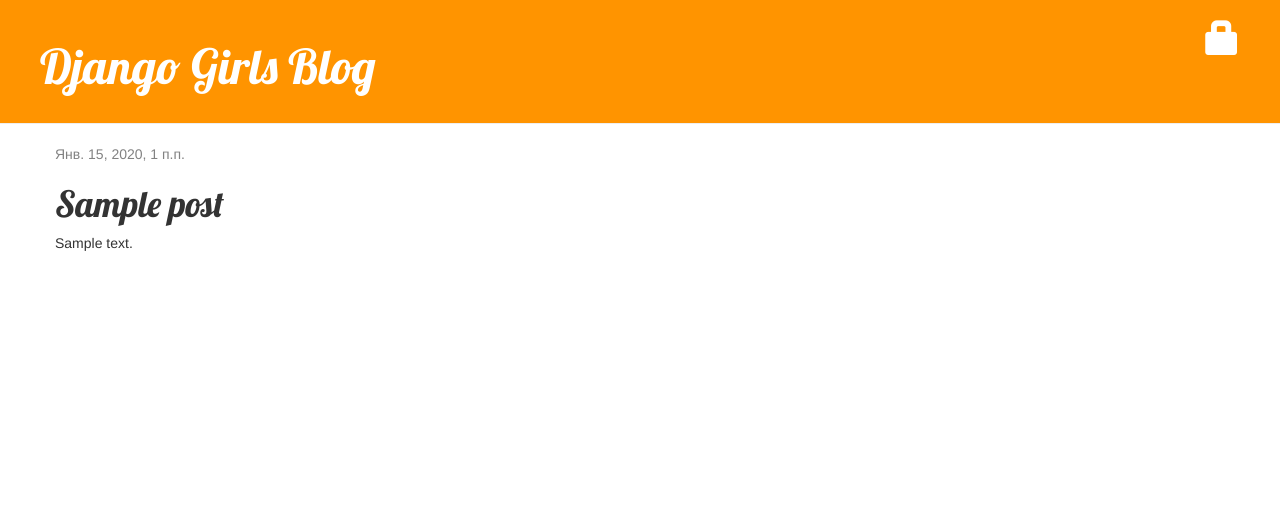
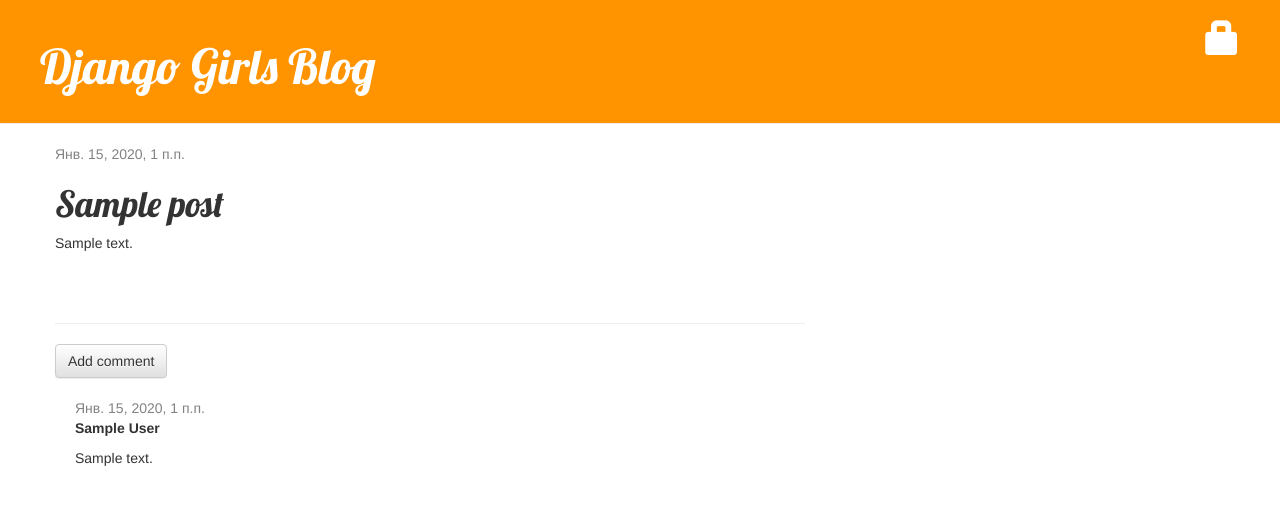
Before and after one commit to BloodJohn/DjangoGirls, a Django app: page /post/1/ in a window 1280 px wide. Shown: the top 505 px of the page. Run offline with Django 3.2, Linux system fonts and the light colour scheme; tables that the repository leaves empty hold one stand-in row (Sample ...); some libraries are stand-ins or nearby versions.

Commit message:
add comments

```diff
--- a/blog/admin.py
+++ b/blog/admin.py
@@ -1,4 +1,5 @@
 from django.contrib import admin
-from .models import Post
+from .models import Post, Comment
 
 admin.site.register(Post)
+admin.site.register(Comment)
--- a/blog/models.py
+++ b/blog/models.py
@@ -3,6 +3,7 @@
 from django.utils import timezone
 
 
+# запись в блоге
 class Post(models.Model):
     author = models.ForeignKey(settings.AUTH_USER_MODEL, on_delete=models.CASCADE)
     title = models.CharField(max_length=200)
@@ -10,9 +11,28 @@
     created_date = models.DateTimeField(default=timezone.now)
     published_date = models.DateTimeField(blank=True, null=True)
 
+    def approved_comments(self):
+        return self.comments.filter(approved_comment=True)
+
     def publish(self):
         self.published_date = timezone.now()
         self.save()
 
     def __str__(self):
         return self.title
+
+
+# комментарий к записи
+class Comment(models.Model):
+    post = models.ForeignKey('blog.Post', on_delete=models.CASCADE, related_name='comments')
+    author = models.CharField(max_length=200)
+    text = models.TextField()
+    created_date = models.DateTimeField(default=timezone.now)
+    approved_comment = models.BooleanField(default=False)
+
+    def approve(self):
+        self.approved_comment = True
+        self.save()
+
+    def __str__(self):
+        return self.text
--- a/blog/static/css/blog.css
+++ b/blog/static/css/blog.css
@@ -44,3 +44,7 @@
 .post h1 a, .post h1 a:visited {
     color: #000000;
 }
+
+.comment {
+    margin: 20px 0px 20px 20px;
+}
--- a/blog/templates/blog/post_detail.html
+++ b/blog/templates/blog/post_detail.html
@@ -14,4 +14,26 @@
         <h1>{{ post.title }}</h1>
         <p>{{ post.text|linebreaksbr }}</p>
     </div>
+
+    <hr>
+    <a class="btn btn-default" href="{% url 'add_comment_to_post' pk=post.pk %}">Add comment</a>
+    {% for comment in post.comments.all %}
+    {% if user.is_authenticated or comment.approved_comment %}
+    <div class="comment">
+        <div class="date">
+            {{ comment.created_date }}
+            {% if not comment.approved_comment %}
+                <a class="btn btn-default" href="{% url 'comment_remove' pk=comment.pk %}"><span class="glyphicon glyphicon-remove"></span></a>
+                <a class="btn btn-default" href="{% url 'comment_approve' pk=comment.pk %}"><span class="glyphicon glyphicon-ok"></span></a>
+            {% endif %}
+        </div>
+        <strong>{{ comment.author }}</strong>
+        <p>{{ comment.text|linebreaks }}</p>
+    </div>
+    {% endif %}
+{% empty %}
+    <p>No comments here yet :(</p>
+{% endfor %}
+
+
 {% endblock %}
--- a/blog/templates/blog/post_list.html
+++ b/blog/templates/blog/post_list.html
@@ -6,6 +6,8 @@
             <div class="date">{{ post.published_date }}</div>
             <h1><a href="{% url 'post_detail' pk=post.pk %}">{{ post.title }}</a></h1>
             <p>{{ post.text|linebreaksbr }}</p>
+            <a href="{% url 'post_detail' pk=post.pk %}">Comments: {{ post.comments.count }}</a>
+            <a href="{% url 'post_detail' pk=post.pk %}">Comments: {{ post.approved_comments.count }}</a>
         </div>
     {% endfor %}
 {% endblock %}
--- a/blog/urls.py
+++ b/blog/urls.py
@@ -10,4 +10,7 @@
     path('post/<int:pk>/edit/', views.post_edit, name='post_edit'),
     path('post/<pk>/publish/', views.post_publish, name='post_publish'),
     path('post/<pk>/remove/', views.post_remove, name='post_remove'),
+    path('post/<int:pk>/comment/', views.add_comment_to_post, name='add_comment_to_post'),
+    path('comment/<int:pk>/approve/', views.comment_approve, name='comment_approve'),
+    path('comment/<int:pk>/remove/', views.comment_remove, name='comment_remove'),
 ]
--- a/blog/views.py
+++ b/blog/views.py
@@ -3,8 +3,9 @@
 from django.utils import timezone
 from django.contrib.auth.decorators import login_required
 
-from .forms import PostForm
-from .models import Post
+from .forms import PostForm, CommentForm
+from .models import Post, Comment
+
 
 # Просмотр списка записей
 def post_list(request):
@@ -66,3 +67,31 @@
     post = get_object_or_404(Post, pk=pk)
     post.delete()
     return redirect('post_list')
+
+# добавление комментария
+def add_comment_to_post(request, pk):
+    post = get_object_or_404(Post, pk=pk)
+    if request.method == "POST":
+        form = CommentForm(request.POST)
+        if form.is_valid():
+            comment = form.save(commit=False)
+            comment.post = post
+            comment.save()
+            return redirect('post_detail', pk=post.pk)
+    else:
+        form = CommentForm()
+    return render(request, 'blog/add_comment_to_post.html', {'form': form})
+
+# разрешить комментарий
+@login_required
+def comment_approve(request, pk):
+    comment = get_object_or_404(Comment, pk=pk)
+    comment.approve()
+    return redirect('post_detail', pk=comment.post.pk)
+
+# запретить комментарий
+@login_required
+def comment_remove(request, pk):
+    comment = get_object_or_404(Comment, pk=pk)
+    comment.delete()
+    return redirect('post_detail', pk=comment.post.pk)
```
Also changed, not shown: blog/forms.py (+8 -1 lines), blog/templates/blog/add_comment_to_post.html (added, +9 -0 lines).
